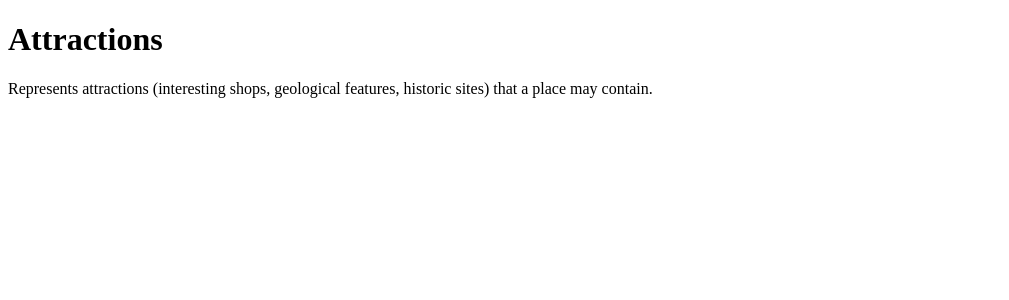
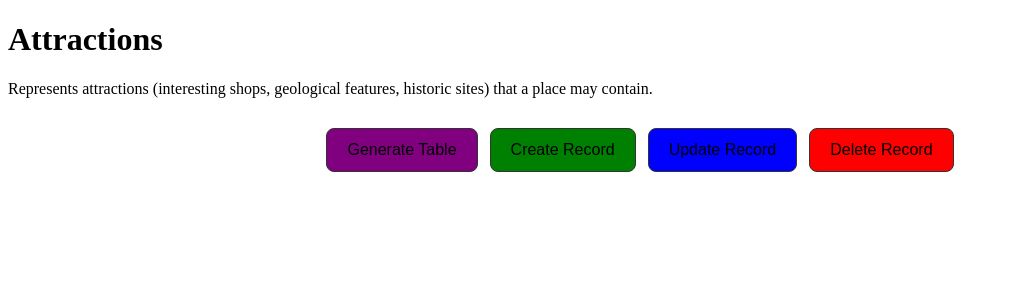
Before and after one commit to daniellanorris/cs340-road-trip-guru, a Next.js app in the folder frontend/: page /Attractions in a window 1280 px wide. Shown: the top 300 px of the page, without its empty margins (0-1009 px from the left). Built offline with nearby package versions, Linux system fonts and the light colour scheme.

Commit message:
adding crud component, styling for component, added to each page

```diff
--- a/frontend/src/App.css
+++ b/frontend/src/App.css
@@ -159,6 +159,11 @@ a {
     }
   }
 
+  button {
+    border-radius: 10px;
+    border-color: blueviolet;
+  }
+
   @media (max-width: 1024px) {
     margin-top: 20px;
     flex-wrap: wrap;
--- a/frontend/src/App.jsx
+++ b/frontend/src/App.jsx
@@ -3,7 +3,7 @@
 import './App.css';
 import {useState, useEffect} from 'react'
 import NavBar from './components/navbar';
-import { BrowserRouter, Routes, Route} from 'react-router-dom';
+import { Routes, Route} from 'react-router-dom';
 import RoadTripPlaces from './pages/RoadTripPlaces';
 import RoadTripRoutes from './pages/RoadTripRoutes';
 import TripBudgets from './pages/TripBudgets';
--- /dev/null
+++ b/frontend/src/components/Crud.css
@@ -0,0 +1,41 @@
+.crud-container {
+    display: flex;
+    gap: 12px;
+    justify-content: center;
+    margin: 30px 0;
+}
+
+.delete {
+    background-color: red;
+}
+
+.update {
+    background-color: blue;
+
+}
+
+.create {
+    background-color: green;
+}
+
+.generate {
+    background-color: purple;
+}
+.crud-button {
+    padding: 12px 20px;
+    border: 1px solid #333;
+    border-radius: 8px;
+    font-size: 16px;
+    cursor: pointer;
+    transition: all 0.2s ease;
+}
+
+.crud-button:hover {
+    background-color: #333;
+    opacity: .5;
+    color: white;
+}
+
+.crud-button:active {
+    transform: scale(0.97);
+}
--- /dev/null
+++ b/frontend/src/components/crud.jsx
@@ -0,0 +1,23 @@
+import './Crud.css';
+
+export default function Crud() {
+    return (
+        <div className="crud-container">
+            <button className="crud-button generate">
+                Generate Table
+            </button>
+
+            <button className="crud-button create">
+                Create Record
+            </button>
+
+            <button className="crud-button update">
+                Update Record
+            </button>
+
+            <button className="crud-button delete">
+                Delete Record
+            </button>
+        </div>
+    );
+}
--- a/frontend/src/pages/Attractions.jsx
+++ b/frontend/src/pages/Attractions.jsx
@@ -1,4 +1,4 @@
-
+import Crud from "../components/crud"
 
 export default function Attractions() {
 
@@ -6,6 +6,7 @@ export default function Attractions() {
         <>
         <h1> Attractions</h1>
         <p> Represents attractions (interesting shops, geological features, historic sites) that a place may contain.</p>
+        <Crud></Crud>
         </>
     )
 }
--- a/frontend/src/pages/Places.jsx
+++ b/frontend/src/pages/Places.jsx
@@ -1,11 +1,12 @@
 
-
+import Crud from "../components/crud"
 export default function Places() {
 
     return (
         <>
         <h1> Places </h1>
         <p> A physical place in the world that can be added to a road trip route, such as a city or municipality.</p>
+        <Crud></Crud>
         </>
     )
 }
--- a/frontend/src/pages/RoadTripPlaces.jsx
+++ b/frontend/src/pages/RoadTripPlaces.jsx
@@ -1,4 +1,5 @@
 
+import Crud from "../components/crud"
 
 export default function RoadTripPlaces() {
 
@@ -6,6 +7,7 @@ export default function RoadTripPlaces() {
         <>
         <h1> RoadTripPlaces </h1>
         <p> Represents the association between a road trip and a place, as a place can have multiple road trips assigned to it, and a road trip can have multiple places along its route.</p>
+        <Crud></Crud>
         </>
     )
 }
--- a/frontend/src/pages/RoadTripRoutes.jsx
+++ b/frontend/src/pages/RoadTripRoutes.jsx
@@ -1,11 +1,12 @@
 
-
+import Crud from "../components/crud"
 export default function RoadTripRoutes() {
 
     return (
         <>
         <h1> RoadTripRoutes</h1>
         <p> Represents a road trip route that helps users organize their planned trips, destinations, and travel information. The start_date and end_date attributes can be NULL because users may create a route before finalizing their travel schedule. Additionally, users may not want to declare these dates when creating the road trip, as they may not know the exact dates that work with their schedule until later on.</p>
+        <Crud></Crud>
         </>
     )
 }
--- a/frontend/src/pages/RoadTrippers.jsx
+++ b/frontend/src/pages/RoadTrippers.jsx
@@ -1,4 +1,4 @@
-
+import Crud from "../components/crud"
 
 export default function RoadTrippers() {
 
@@ -6,6 +6,7 @@ export default function RoadTrippers() {
         <>
         <h1> RoadTrippers</h1>
         <p> Represents an individual user that the road trip belongs to. A single road tripper can create multiple road trips.</p>
+        <Crud></Crud>
         </>
     )
 }
--- a/frontend/src/pages/TripBudgets.jsx
+++ b/frontend/src/pages/TripBudgets.jsx
@@ -1,4 +1,4 @@
-
+import Crud from "../components/crud"
 
 export default function TripBudgets() {
 
@@ -6,6 +6,7 @@ export default function TripBudgets() {
         <>
         <h1> TripBudgets </h1>
         <p> Represents budget information related to a road trip route, allowing users to track overall and daily spending limits. The budget attributes can be NULL because users may create a road trip before deciding their budget. </p>
+        <Crud></Crud>
         </>
     )
 }
```
